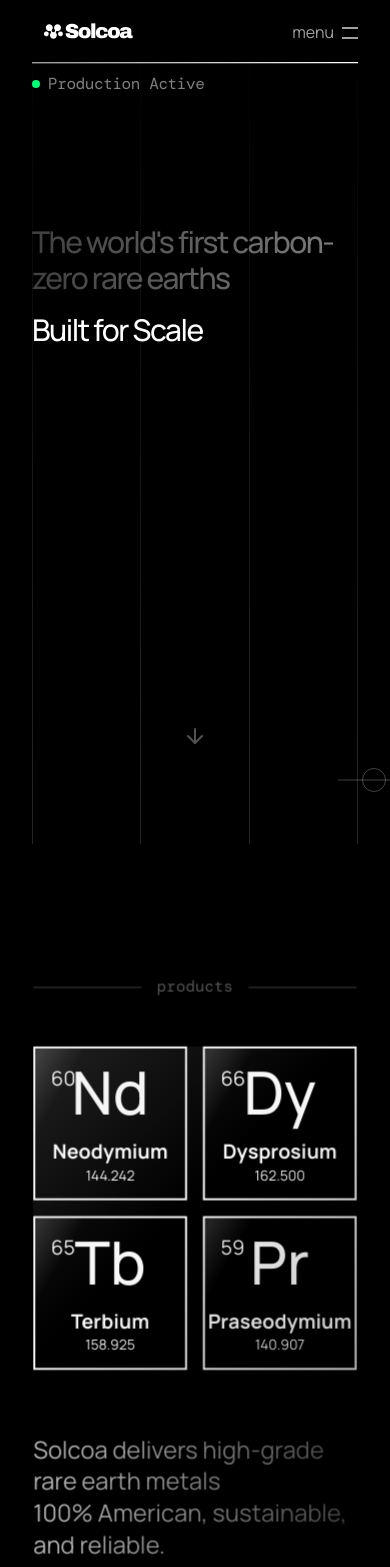
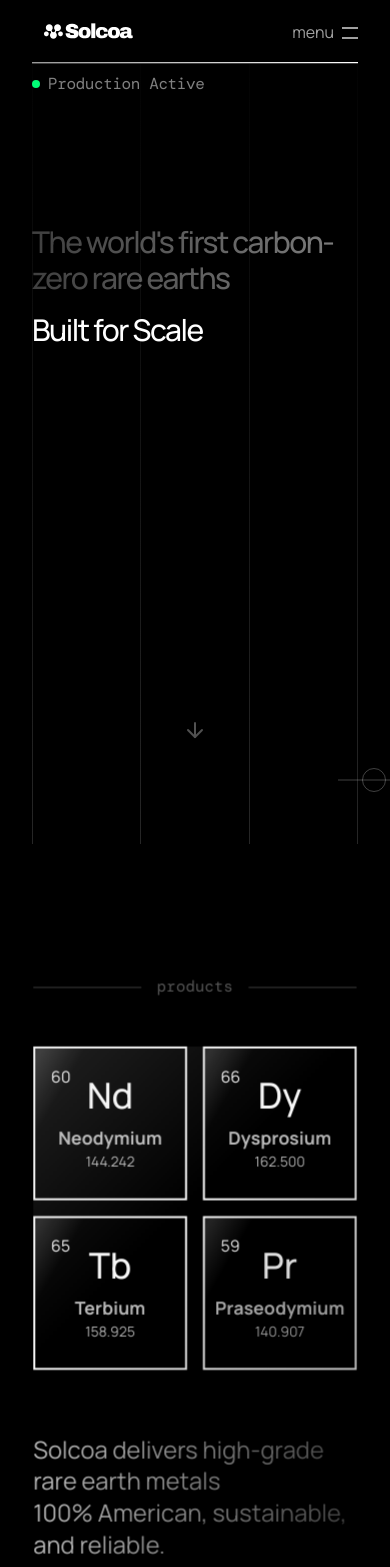
Before and after one commit to Solcoa-Technologies-Inc/Solcoa-Website, a Next.js app: page / in a window 390 px wide. Shown: the top 1567 px of the page. Built offline with nearby package versions, Linux system fonts and the light colour scheme; a web font is replaced by a local one.

Commit message:
feat: add links

```diff
--- a/src/app/page.tsx
+++ b/src/app/page.tsx
@@ -18,24 +18,28 @@
       name: "Neodymium",
       mass: "144.242",
       number: 60,
+      wiki: "https://en.wikipedia.org/wiki/Neodymium",
     },
     {
       symbol: "Dy",
       name: "Dysprosium",
       mass: "162.500",
       number: 66,
+      wiki: "https://en.wikipedia.org/wiki/Dysprosium",
     },
     {
       symbol: "Tb",
       name: "Terbium",
       mass: "158.925",
       number: 65,
+      wiki: "https://en.wikipedia.org/wiki/Terbium",
     },
     {
       symbol: "Pr",
       name: "Praseodymium",
       mass: "140.907",
       number: 59,
+      wiki: "https://en.wikipedia.org/wiki/Praseodymium",
     },
   ];
 
@@ -68,7 +72,7 @@
             <AccentSpinner className="absolute bottom-32 -right-4" />
           </div>
           <div className="absolute left-1/2 -translate-x-1/2 bottom-40 md:hidden">
-            <ArrowDown className="w-6 h-6 stroke-neutral-600" />
+            <ArrowDown className="w-6 h-6 stroke-neutral-600 animate-bounce" />
           </div>
         </header>
         <FadeInContainer>
@@ -76,22 +80,28 @@
             <SectionHeader title="products" />
             <div className="grid grid-cols-2 lg:grid-cols-4 gap-4 lg:gap-8 mt-12 max-w-md lg:max-w-4xl mx-auto relative">
               {elements.map((element) => (
-                <div
+                <Link
                   key={element.symbol}
+                  href={element.wiki}
+                  target="_blank"
                   className="flex flex-col items-center border-2 border-white aspect-square relative overflow-clip group/element"
                 >
                   <div className="absolute w-1/2 h-[200%] -top-1/2 -left-1/2 group-hover/element:left-4/5 bg-gradient-to-r from-black/0 via-50% via-white/15 to-black/0  rotate-[30deg] transition-all duration-300" />
-                  <p className="absolute top-4 left-4 text-xl">
+                  <p className="absolute top-4 left-4 text-base md:text-xl">
                     {element.number}
                   </p>
-                  <div className="flex flex-col gap-4 items-center justify-center h-full">
-                    <p className="text-6xl font-medium">{element.symbol}</p>
+                  <div className="flex flex-col gap-2 md:gap-4 items-center justify-center h-full">
+                    <p className="text-4xl md:text-6xl font-medium">
+                      {element.symbol}
+                    </p>
                     <div className="flex flex-col items-center">
-                      <p className=" font-bold text-xl">{element.name}</p>
-                      <p className="text-sm">{element.mass}</p>
+                      <p className=" font-bold text-lg md:text-xl text-white/75">
+                        {element.name}
+                      </p>
+                      <p className="text-sm text-white/75">{element.mass}</p>
                     </div>
                   </div>
-                </div>
+                </Link>
               ))}
               <div className="absolute top-0 left-0 w-full h-full bg-gradient-to-br from-neutral-200/15 via-neutral-200/0 to-black/25 pointer-events-none" />
             </div>
--- a/src/components/nav.tsx
+++ b/src/components/nav.tsx
@@ -51,6 +51,7 @@
             "md:hidden fixed inset-0 text-neutral-400 bg-black/75 z-10 transition-all duration-300 opacity-0 pointer-events-none",
             isOpen && "opacity-100 pointer-events-auto"
           )}
+          onClick={() => setIsOpen(false)}
         >
           <div className="absolute top-60 px-8 flex flex-col gap-4 text-right w-full text-3xl">
             {links.map((link) => (
```
